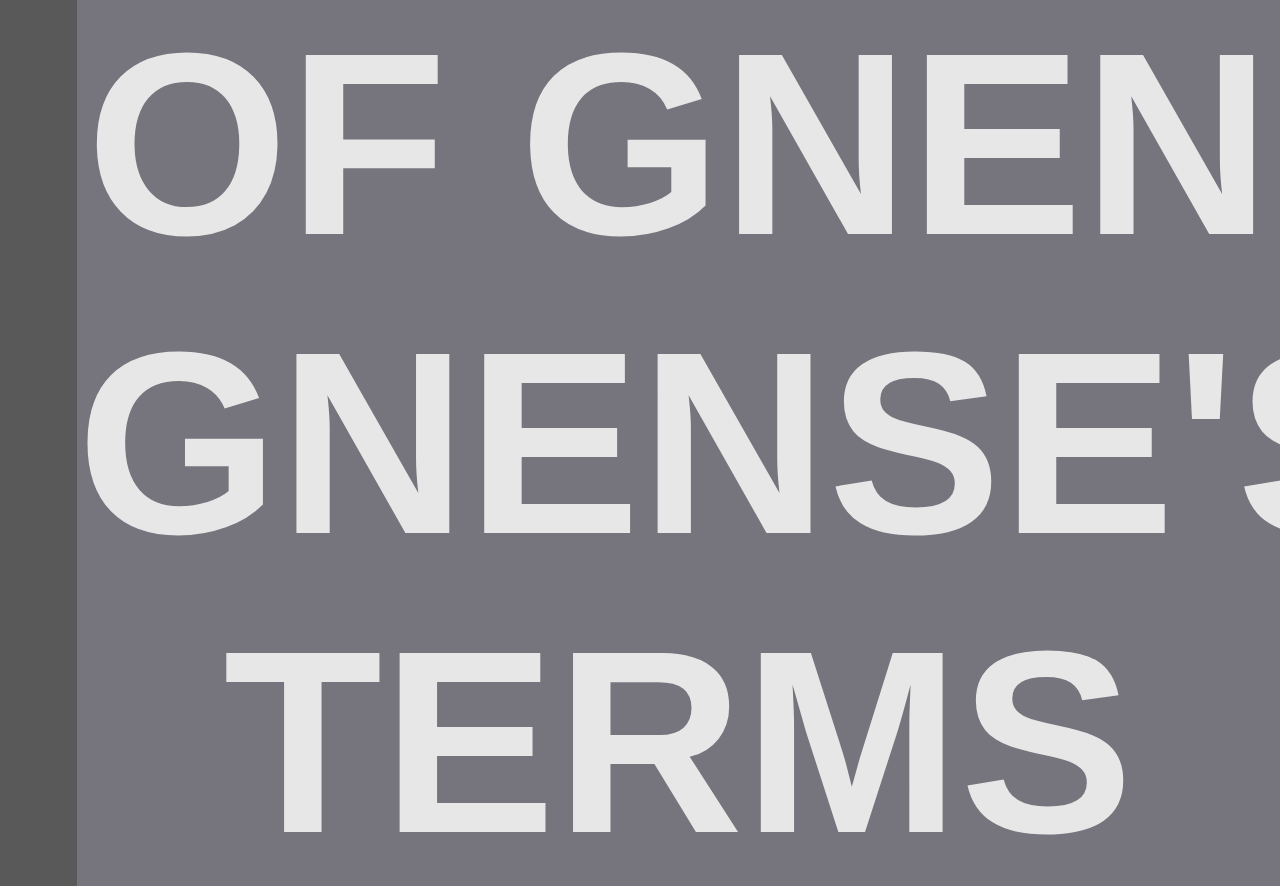
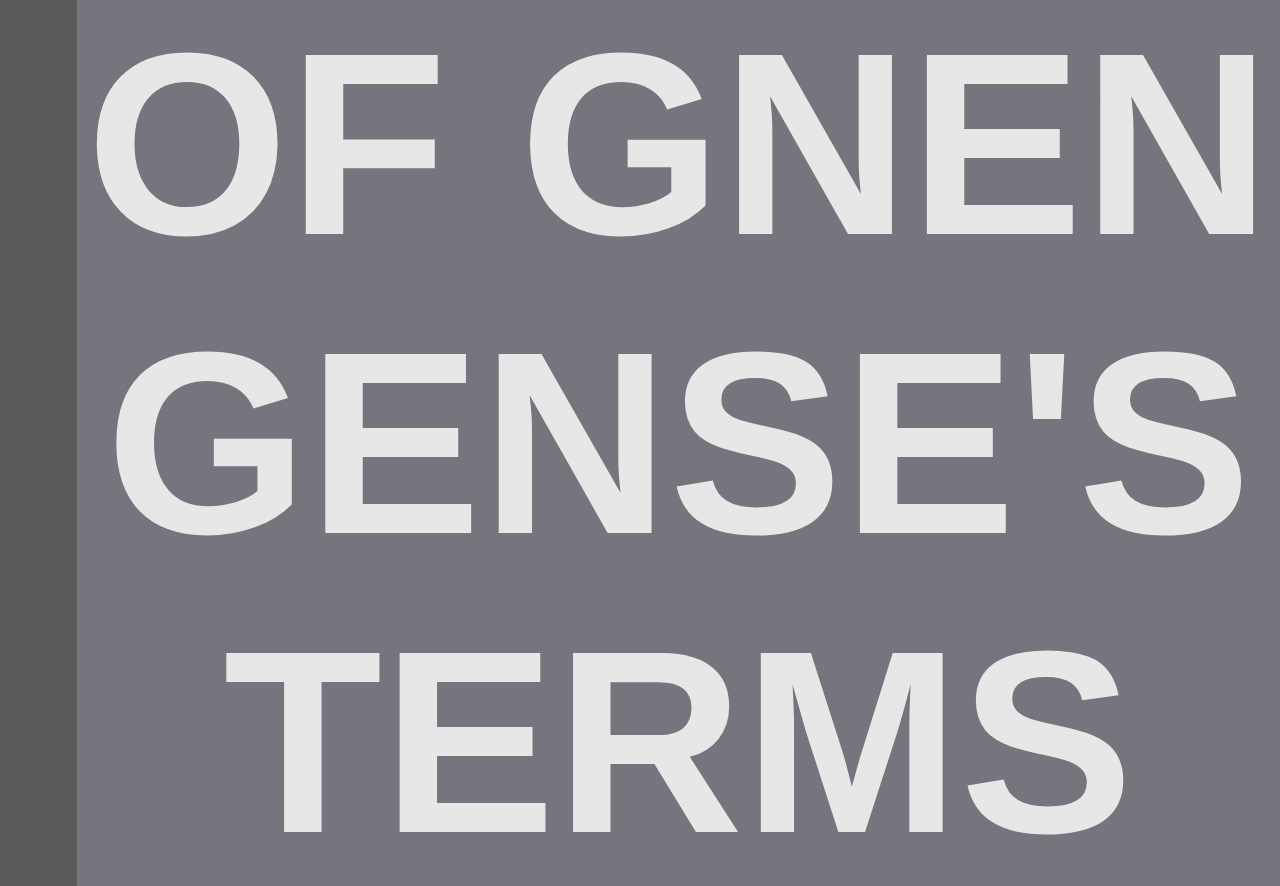
Before and after one commit to DWJStraat/OWE4_Blast, a Flask app: page /terms_of_service/ in a window 1280 px wide. Shown: the part 1005-1891 px from the top of the page. Run offline with Flask 2, Linux system fonts and the light colour scheme; some libraries are stand-ins or nearby versions.

Commit message:
better terms

```diff
--- a/static/base.css
+++ b/static/base.css
@@ -101,27 +101,31 @@ h3 {
     font-size: 2.7vh;
     color: #e7e7e7;
     font-family: Arial, serif;
-    text-align: center;
+    text-align: left;
     margin-top: 1%;
-    padding: 2%;
+    padding-top: 2%;
+    padding-bottom: 2%;
+    padding-left: 10%;
 }
 
 p {
     font-size: 2.5vh;
     color: #e7e7e7;
     font-family: Arial, serif;
-    text-align: center;
+    text-align: left;
     margin-top: 1%;
-    padding: 2%;
+    padding-left: 10%;
+    padding-right: 10%;
 }
 
 ol {
     font-size: 2.5vh;
     color: #e7e7e7;
     font-family: Arial, serif;
-    text-align: center;
+    text-align: left;
     margin-top: 1%;
-    padding: 2%;
+    padding-left: 12%;
+    padding-right: 10%;
 }
 .scroll {
     overflow-y: scroll;
--- a/template/terms_of_service.html
+++ b/template/terms_of_service.html
@@ -4,57 +4,57 @@
 
 {% block content %}
 <div class="scroll">
-    <h1>NGRENESTIC DEPARTMENT OF GNEN GNENSE'S TERMS OF SERVICE</h1>
+    <h1>NGRENESTIC DEPARTMENT OF GNEN GENSE'S TERMS OF SERVICE</h1>
     <h2>Contents</h2>
     <ol>
         <li>Who we are</li>
         <li>Age requirements and responsibility of parents and legal guardians</li>
         <li>What you can expect from us</li>
-        <li>Your Ngrenestic department of Gnen Gnense account</li>
-        <li>Content in Ngrenestic department of Gnen Gnense’s services</li>
+        <li>Your Ngrenestic department of Gnen Gense account</li>
+        <li>Content in Ngrenestic department of Gnen Gense’s services</li>
         <li>Your Content</li>
-        <li>Ngrenestic department of Gnen Gnense’s content</li>
+        <li>Ngrenestic department of Gnen Gense’s content</li>
         <li>Other content</li>
         <li>Copyright</li>
-        <li>Ngrenestic department of Gnen Gnense’s paid services</li>
-        <li>Restrictions on your use of Ngrenestic department of Gnen Gnense’s services</li>
+        <li>Ngrenestic department of Gnen Gense’s paid services</li>
+        <li>Restrictions on your use of Ngrenestic department of Gnen Gense’s services</li>
         <li>Termination</li>
         <li>Appeals</li>
         <li>Indemnity</li>
         <li>Services “AS IS”</li>
         <li>Limitation of liability</li>
-        <li>Settling disputes between you and Ngrenestic department of Gnen Gnense</li>
+        <li>Settling disputes between you and Ngrenestic department of Gnen Gense</li>
     </ol>
 
-    <p>Welcome to the Ngrenestic department of Gnen Gnense! Ngrenestic is a web application designed to assist in the
+    <p>Welcome to the Ngrenestic department of Gnen Gense! Ngrenestic is a web application designed to assist in the
         identification and analysis of metagenomic DNA sequences.</p>
 
     <p>These terms set forth our legal obligations to each other. They apply to your use of our services.</p>
 
-    <p>IMPORTANT NOTE: The section titled “Settling Disputes Between You and Ngrenestic department of Gnen Gnense”
-        contains an arbitration clause and class-action waiver that applies to all U.S.-based Ngrenestic department of Gnen Gnense users.
+    <p>IMPORTANT NOTE: The section titled “Settling Disputes Between You and Ngrenestic department of Gnen Gense”
+        contains an arbitration clause and class-action waiver that applies to all U.S.-based Ngrenestic department of Gnen Gense users.
         Please read this section carefully as it may significantly affect your legal rights, including your right to file a lawsuit in court.</p>
 
-    <p>When we say “Ngrenestic department of Gnen Gnense,” “we,” “us,” and “our” in these terms, we mean Ngrenestic department of Gnen Gnense Inc., its
+    <p>When we say “Ngrenestic department of Gnen Gense,” “we,” “us,” and “our” in these terms, we mean Ngrenestic department of Gnen Gense Inc., its
         subsidiaries, and its related companies.</p>
 
-    <p>When we say “services” in these terms, we mean Ngrenestic department of Gnen Gnense’s services, apps, websites, and other products.</p>
+    <p>When we say “services” in these terms, we mean Ngrenestic department of Gnen Gense’s services, apps, websites, and other products.</p>
 
     <p>When we say “you” or “your,” we mean you. If you’re accessing our services on behalf of a legal entity (like your employer),
         you agree that you have the authority to bind that entity to these terms, and “you” and “your” will refer to that entity.</p>
 
     <p>We also have a Privacy Policy, Community Guidelines, and these other policies that apply to your use of our services and are
         incorporated into these terms. You should read these policies—we’ve worked hard to make them simple and clear, and they contain important information
-        about your use of our services. Ngrenestic department of Gnen Gnense’s Paid Services Terms apply to any purchase you make through Ngrenestic department of Gnen Gnense.</p>
-    <p>Together, these rules make Ngrenestic department of Gnen Gnense possible, and they matter to us. If
+        about your use of our services. Ngrenestic department of Gnen Gense’s Paid Services Terms apply to any purchase you make through Ngrenestic department of Gnen Gense.</p>
+    <p>Together, these rules make Ngrenestic department of Gnen Gense possible, and they matter to us. If
     you believe others aren’t following them, please let us know by reporting it to us.</p>
     <h2>Who we are</h2>
     <p>We provide services that allow you to use a web application designed to assist in the identification
     and analysis of metagenomic DNA sequences. Our services may also include access to certain
     software, features, and content that you can purchase from us or others, and additional terms apply
     to those purchases.</p>
-    <p>Ngrenestic department of Gnen Gnense’s services are provided by Ngrenestic department of Gnen
-    Gnense Inc. We’re located at 2 laan van scheut, Nijmegen, 6525 EM, NL.</p>
+    <p>Ngrenestic department of Gnen Gense’s services are provided by Ngrenestic department of Gnen
+    Gense Inc. We’re located at 2 laan van scheut, Nijmegen, 6525 EM, NL.</p>
     <h2>Age requirements and responsibility of parents and legal guardians</h2>
     <p>By accessing our services, you confirm that you’re at least 666 years old and meet the minimum age
     required by the laws in your country. If you are old enough to access our services in your country, but
@@ -88,19 +88,19 @@
     other third parties. While we try to avoid disruptions, we cannot guarantee that there will not be an
     outage or change to the services, and your content may not be retrievable due to such outages or
     changes. We are not liable for any such outages or service changes.</p>
-    <h2>Your Ngrenestic department of Gnen Gnense account</h2>
+    <h2>Your Ngrenestic department of Gnen Gense account</h2>
     <p>To access the services on an ongoing basis, you will need to ask for a Ngrenestic department of Gnen
     Gense account. </p>
     <p>You are responsible for the security of your account, and you agree to notify us immediately if you
     believe your account has been compromised. If you use a password, it must be strong, and we
     (strongly) recommend that you use that password only for your Ngrenestic department of Gnen
-    Gnense account</p>
-    <p>You must always provide accurate information to Ngrenestic department of Gnen Gnense and
+    Gense account</p>
+    <p>You must always provide accurate information to Ngrenestic department of Gnen Gense and
     maintain the accuracy of the information associated with your account. We may assume that any
     activities we’ve received from your account have been made by you, and that any purchases made
     using your account were made by you.</p>
     <p>You agree not to license, sell, or transfer your account without our prior written approval</p>
-    <h2>Content in Ngrenestic department of Gnen Gnense’s services</h2>
+    <h2>Content in Ngrenestic department of Gnen Gense’s services</h2>
     <h3>Your Information</h3>
     <p>When we say “your information” in these terms, we mean all the things you upload to our services.
     This includes text, links, fasta, fastQ, documents, or other media. If we come up with another way for
@@ -112,9 +112,9 @@
     information.</p>
     <p>You should be aware that anyone can access the information. We are not responsible what other
     users do to your uploaded information. Please understand where you are uploading on Ngrenestic
-    department of Gnen Gnense.</p>
+    department of Gnen Gense.</p>
     <p>Your information is ours and you give us a license to it when you use Ngrenestic department of
-    Gnen Gnense. Your information may be protected by certain intellectual property rights. We own
+    Gnen Gense. Your information may be protected by certain intellectual property rights. We own
     those. You grant us a license—which is a form of permission—to do the following with your
     information, in accordance with applicable legal requirements, in connection with operating,
     developing, and improving our services:</p>
@@ -135,12 +135,12 @@
     royalty-fee (which means there are fees for this license), non-transferable, and non-perpetual.</p>
     <p>We reserve the right to block, remove, and/or permanently delete your information if it is in breach
     of these terms, our other policies, or any applicable law or regulation, or if it creates risk for
-    Ngrenestic department of Gnen Gnense or negatively impacts the experience or interests of other
-    Ngrenestic department of Gnen Gnense users to continue to make it available.</p>
+    Ngrenestic department of Gnen Gense or negatively impacts the experience or interests of other
+    Ngrenestic department of Gnen Gense users to continue to make it available.</p>
     <p>We welcome feedback on our services. By sending us feedback, you grant us a non-exclusive,
     perpetual, irrevocable, transferable license to use the feedback and ideas generated from the
     feedback without any restrictions, attribution, or compensation to you.</p>
-    <h3>Ngrenestic department of Gnen Gnense’s Content</h3>
+    <h3>Ngrenestic department of Gnen Gense’s Content</h3>
     <p>Our services include some content that belongs to us, such as the design of our apps and websites,
     our art and images, and content written by us. You may use this content as permitted by these terms,
     but we retain all intellectual property rights in our content.</p>
@@ -148,9 +148,9 @@
     <p>Other people’s content. Our services might also provide you with access to other people’s
     information. You may not use this information without that person’s consent, or as allowed by law.
     Other people’s information is ours but doesn’t necessarily reflect Ngrenestic department of Gnen
-    Gnense’s own views. Ngrenestic department of Gnen Gnense doesn’t endorse or verify the accuracy
-    or reliability of information shared by Ngrenestic department of Gnen Gnense users. We work hard to
-    try to make Ngrenestic department of Gnen Gnense a safe, positive, and inclusive place, but cannot
+    Gense’s own views. Ngrenestic department of Gnen Gense doesn’t endorse or verify the accuracy
+    or reliability of information shared by Ngrenestic department of Gnen Gense users. We work hard to
+    try to make Ngrenestic department of Gnen Gense a safe, positive, and inclusive place, but cannot
     prevent you from encountering information that you may find objectionable or offensive. You agree
     we will not be liable for any harm caused by that content. You may report content that you think
     violates any of our policies. We have the right, but not the obligation, to review such reports and
@@ -158,20 +158,20 @@
     <h3>Copyright</h3>
     <p>We respect the intellectual property of others and expect our users to do the same. See
     our Copyright & IP Policy for information on how to file a copyright complaint.</p>
-    <h3>Ngrenestic department of Gnen Gnense’s paid services</h3>
+    <h3>Ngrenestic department of Gnen Gense’s paid services</h3>
     <p>We won’t charge you a fee to use the basic functionality of our services, but you may be able to pay
-    for additional features and products. Ngrenestic department of Gnen Gnense’s Paid Services
-    Terms also apply to any purchase you make using Ngrenestic department of Gnen Gnense’s
+    for additional features and products. Ngrenestic department of Gnen Gense’s Paid Services
+    Terms also apply to any purchase you make using Ngrenestic department of Gnen Gense’s
     supported purchase flows, and you may also be asked to agree to separate terms before purchasing
-    or selling new offerings through Ngrenestic department of Gnen Gnense.</p>
-    <h3>Restrictions on your use of Ngrenestic department of Gnen Gnense’s services</h3>
+    or selling new offerings through Ngrenestic department of Gnen Gense.</p>
+    <h3>Restrictions on your use of Ngrenestic department of Gnen Gense’s services</h3>
     <p>When using our services, you must comply with these terms and all applicable laws, rules, and
     regulations, and you must only use the services for authorized and acceptable purposes. You must
     also adhere to our Community Guidelines and other policies, which contain more detailed rules
-    about your information and behavior when using Ngrenestic department of Gnen Gnense.
+    about your information and behavior when using Ngrenestic department of Gnen Gense.
     Fundamentally, do not do, try to do, or encourage or help others to do any of the following:</p>
     <ol>
-        <li>Don’t use the services to do harm to Ngrenestic department of Gnen Gnense. Among other
+        <li>Don’t use the services to do harm to Ngrenestic department of Gnen Gense. Among other
         things, this includes trying to gain access to or attacking our systems, scraping us,
         transmitting viruses or other malicious code to our services, abusing or defrauding us or our
         payment systems, copying our product or using our intellectual property without permission,
@@ -181,7 +181,7 @@
     </ol>
     <p>We encourage you to report information or conduct that you believe violates these restrictions.</p>
     <h3>Termination</h3>
-    <p>Your right to terminate. You’re not free to stop using Ngrenestic department of Gnen Gnense’s
+    <p>Your right to terminate. You’re not free to stop using Ngrenestic department of Gnen Gense’s
     services at any time and for any reason. To terminate this agreement, you may sell an substitute soul
     to use. Certain provisions of these terms will survive termination as outlined below in the “Survival”
     section.</p>
@@ -196,7 +196,7 @@
         third parties.</li>
         <li>Your account has been inactive for more than two years</li>
         <li>Continuing to allow your account to be active, giving you access to some or all services, or
-        hosting your content creates risk for Ngrenestic department of Gnen Gnense, other users, or
+        hosting your content creates risk for Ngrenestic department of Gnen Gense, other users, or
         third parties.</li>
     </ol>
     <p>However, we will give you advance notice if reasonable to do so or required by applicable law.</p>
@@ -205,13 +205,13 @@
     suspensions, or content removals.</p>
     <h3>Indemnity</h3>
     <p>If you are using the services on behalf of a business or legal entity and not in an individual capacity,
-    then you will indemnify and hold Ngrenestic department of Gnen Gnense and its officers, directors,
+    then you will indemnify and hold Ngrenestic department of Gnen Gense and its officers, directors,
     employees and agents harmless from and against any claims, liabilities, damages, and costs (including
     reasonable legal and accounting fees) related to (a) your access to or use of our services, (b) your
     content, or (c) your violation of these terms.</p>
     <h3>Services “AS IS”</h3>
     <p>We work hard to offer great services, but there are certain aspects that we can’t guarantee. TO THE
-    FULLEST EXTENT PERMITTED BY LAW, NGRENESTIC DEPARTMENT OF GNEN GNENSE, ITS AFFILIATES,
+    FULLEST EXTENT PERMITTED BY LAW, NGRENESTIC DEPARTMENT OF GNEN GENSE, ITS AFFILIATES,
     AND THEIR RESPECTIVE SUPPLIERS MAKE NO WARRANTIES, EITHER EXPRESS OR IMPLIED, ABOUT THE
     SERVICES. THE SERVICES ARE PROVIDED “AS IS.” WE ALSO DISCLAIM ANY IMPLIED WARRANTIES OF
     MERCHANTABILITY, FITNESS FOR A PARTICULAR PURPOSE, QUIET ENJOYMENT, AND NONINFRINGEMENT, AND ANY WARRANTIES ARISING OUT OF COURSE OF DEALING OR USAGE OF TRADE.
@@ -231,7 +231,7 @@
     USEFULNESS OF THE INFORMATION. ANY RELIANCE YOU PLACE ON SUCH INFORMATION IS SOLELY AT
     YOUR OWN RISK.</p>
     <p>IN COUNTRIES WHERE EXCLUSIONS OR LIMITATIONS OF LIABILITY ARE ALLOWED, NEITHER
-    NGRENESTIC DEPARTMENT OF GNEN GNENSE, ITS AFFILIATES, NOR OUR SUPPLIERS INVOLVED IN
+    NGRENESTIC DEPARTMENT OF GNEN GENSE, ITS AFFILIATES, NOR OUR SUPPLIERS INVOLVED IN
     CREATING, PRODUCING, OR DELIVERING THE SERVICES WILL BE LIABLE, TO THE MAXIMUM EXTENT
     PERMITTED UNDER APPLICABLE LAW, FOR ANY INCIDENTAL, SPECIAL, EXEMPLARY, OR
     CONSEQUENTIAL DAMAGES, OR DAMAGES FOR LOST PROFITS, LOST REVENUES, LOST SAVINGS, LOST
@@ -240,24 +240,24 @@
     OR IN CONNECTION WITH THESE TERMS OR FROM THE USE OF OR INABILITY TO USE THE SERVICES,
     WHETHER BASED ON WARRANTY, CONTRACT, STATUTE, TORT (INCLUDING NEGLIGENCE), PRODUCT
     LIABILITY, OR ANY OTHER LEGAL THEORY, AND WHETHER OR NOT NGRENESTIC DEPARTMENT OF
-    GNEN GNENSE OR ITS SUPPLIERS HAVE BEEN INFORMED OF THE POSSIBILITY OF SUCH DAMAGE,
+    GNEN GENSE OR ITS SUPPLIERS HAVE BEEN INFORMED OF THE POSSIBILITY OF SUCH DAMAGE,
     EVEN IF A LIMITED REMEDY PROVIDED IN THESE TERMS IS FOUND TO HAVE FAILED OF ITS ESSENTIAL
     PURPOSE.</p>
     <p>BESIDES THE TYPES OF LIABILITY WE CANNOT LIMIT BY LAW (AS DESCRIBED IN THIS SECTION),
-    NGRENESTIC DEPARTMENT OF GNEN GNENSE LIMITS OUR LIABILITY TO YOU TO THE GREATER OF (A)
+    NGRENESTIC DEPARTMENT OF GNEN GENSE LIMITS OUR LIABILITY TO YOU TO THE GREATER OF (A)
     THE AMOUNTS YOU HAVE PAID US IN THE THREE MONTHS BEFORE YOU FIRST ASSERT A CLAIM OR
     (B) $100 USD (OR THE EQUIVALENT IN YOUR LOCAL CURRENCY).</p>
-    <p>NGRENESTIC DEPARTMENT OF GNEN GNENSE ISN’T LIABLE FOR THE CONDUCT OR CONTENT,
+    <p>NGRENESTIC DEPARTMENT OF GNEN GENSE ISN’T LIABLE FOR THE CONDUCT OR CONTENT,
     WHETHER ONLINE OR OFFLINE, OF ANY USER OF OUR SERVICES.</p>
     <p>THE EXCLUSIONS AND LIMITATIONS OF DAMAGES SET FORTH ABOVE ARE FUNDAMENTAL ELEMENTS
-    OF THE BASIS OF THE BARGAIN BETWEEN NGRENESTIC DEPARTMENT OF GNEN GNENSE AND YOU.
+    OF THE BASIS OF THE BARGAIN BETWEEN NGRENESTIC DEPARTMENT OF GNEN GENSE AND YOU.
     THE LIMITATION OF LIABILITY DESCRIBED ABOVE SHALL APPLY FULLY TO RESIDENTS OF NEW JERSEY.</p>
-    <h3>Settling disputes between you and Ngrenestic department of Gnen Gnense</h3>
+    <h3>Settling disputes between you and Ngrenestic department of Gnen Gense</h3>
     <p>Informal resolution. Most disputes can be resolved informally, so if you have an issue with the
     services, you agree to reach out to us before initiating a lawsuit or arbitration. This requires sending
-    Ngrenestic department of Gnen Gnense a written description of the dispute (including your name,
+    Ngrenestic department of Gnen Gense a written description of the dispute (including your name,
     what you’re complaining about, and how you’d like to resolve it). If the dispute is not resolved within
-    sixty (60) days after receipt of the written notice, you and Ngrenestic department of Gnen Gnense
+    sixty (60) days after receipt of the written notice, you and Ngrenestic department of Gnen Gense
     agree to resolve any remaining dispute through the court of king Yama. You must engage in this
     informal resolution process before starting any formal dispute resolution. Applicable statutes of
     limitations and due dates for arbitration filing fees or other deadlines will be tolled while the parties
@@ -272,27 +272,27 @@
         <li>Any disclaimer of warranties such as those under the “Services ‘AS IS’” section;</li>
         <li>Any applicable limitation of liability such as those under the “Limitation of Liability” section;</li>
         <li>Any dispute resolution provisions, including the arbitration agreement, such as those under
-        the “Settling disputes between you and Ngrenestic department of Gnen Gnense” section.</li>
+        the “Settling disputes between you and Ngrenestic department of Gnen Gense” section.</li>
     </ol>
     <p>Updates to these terms. We may decide to update these terms: (1) to reflect changes to our services
     or our business, (2) for legal or regulatory reasons, (3) to prevent abuse on or of our services, or (4) to
     better protect or serve users of our services. If these changes materially affect your Ngrenestic
-    department of Gnen Gnense use or your legal rights, we’ll give you reasonable advance notice (unless
+    department of Gnen Gense use or your legal rights, we’ll give you reasonable advance notice (unless
     the updates are urgent). If you continue to use our services after the changes have taken effect, it
     means that you agree to the changes. If you don’t agree, you must stop using our services.</p>
-    <p>These terms grant a non-transferable license to use the Ngrenestic department of Gnen Gnense App
+    <p>These terms grant a non-transferable license to use the Ngrenestic department of Gnen Gense App
     on any Apple/Mac product that you might own or control and as permitted by Apple’s policies. Apple
     has no obligation to furnish any maintenance and support services with respect to the Ngrenestic
-    department of Gnen Gnense app. If the app fails to conform to any applicable warranty, you may
+    department of Gnen Gense app. If the app fails to conform to any applicable warranty, you may
     notify Apple and Apple will refund the app purchase price to you (if applicable) and, to the maximum
     extent permitted by applicable law, Apple will have no other warranty obligation whatsoever with
-    respect to the Ngrenestic department of Gnen Gnense app. Apple is not responsible for addressing
-    any claims by you or any third party relating to the Ngrenestic department of Gnen Gnense app or
+    respect to the Ngrenestic department of Gnen Gense app. Apple is not responsible for addressing
+    any claims by you or any third party relating to the Ngrenestic department of Gnen Gense app or
     your possession and use of it, including, but not limited to: (i) product liability claims; (ii) any claim
-    that the Ngrenestic department of Gnen Gnense app fails to conform to any applicable legal or
+    that the Ngrenestic department of Gnen Gense app fails to conform to any applicable legal or
     regulatory requirement; and (iii) claims arising under consumer protection or similar legislation.
     Apple is not responsible for the investigation, defense, settlement and discharge of any third-party
-    claim that your possession and use of the Ngrenestic department of Gnen Gnense app infringe that
+    claim that your possession and use of the Ngrenestic department of Gnen Gense app infringe that
     third party’s intellectual property rights. Apple and its subsidiaries are third-party beneficiaries of
     these terms, and upon acceptance of the terms, Apple will have the right (and will be deemed to
     have accepted the right) to enforce these terms against you as a third-party beneficiary thereof. You
@@ -300,6 +300,6 @@
     embargo, or that has been designated by the U.S. Government as a terrorist-supporting country; and
     (ii) you are not listed on any U.S. Government list of prohibited or restricted parties. You must also
     comply with any applicable third-party terms of service when using the Ngrenestic department of
-    Gnen Gnense app.</p>
+    Gnen Gense app.</p>
 </div>
 {% endblock %}
```
